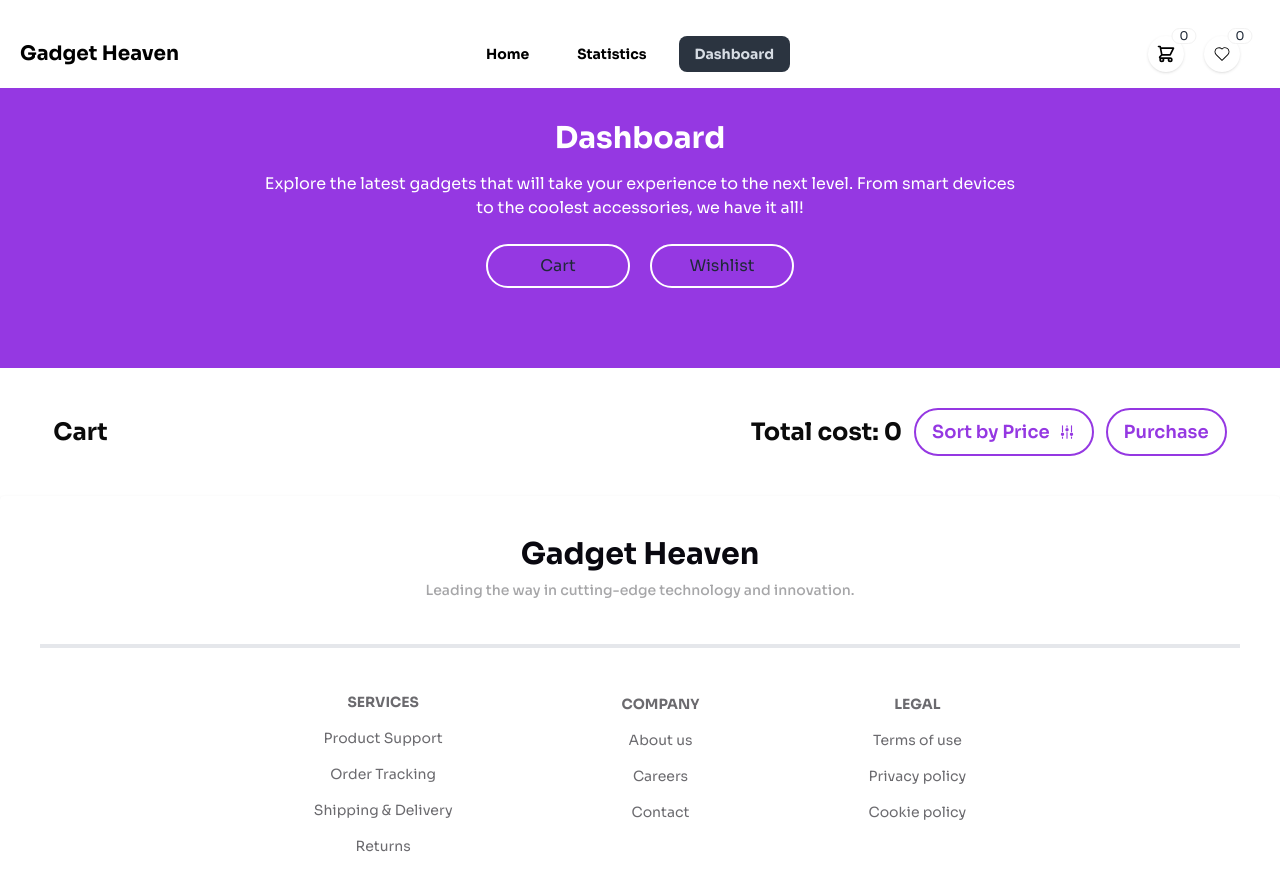
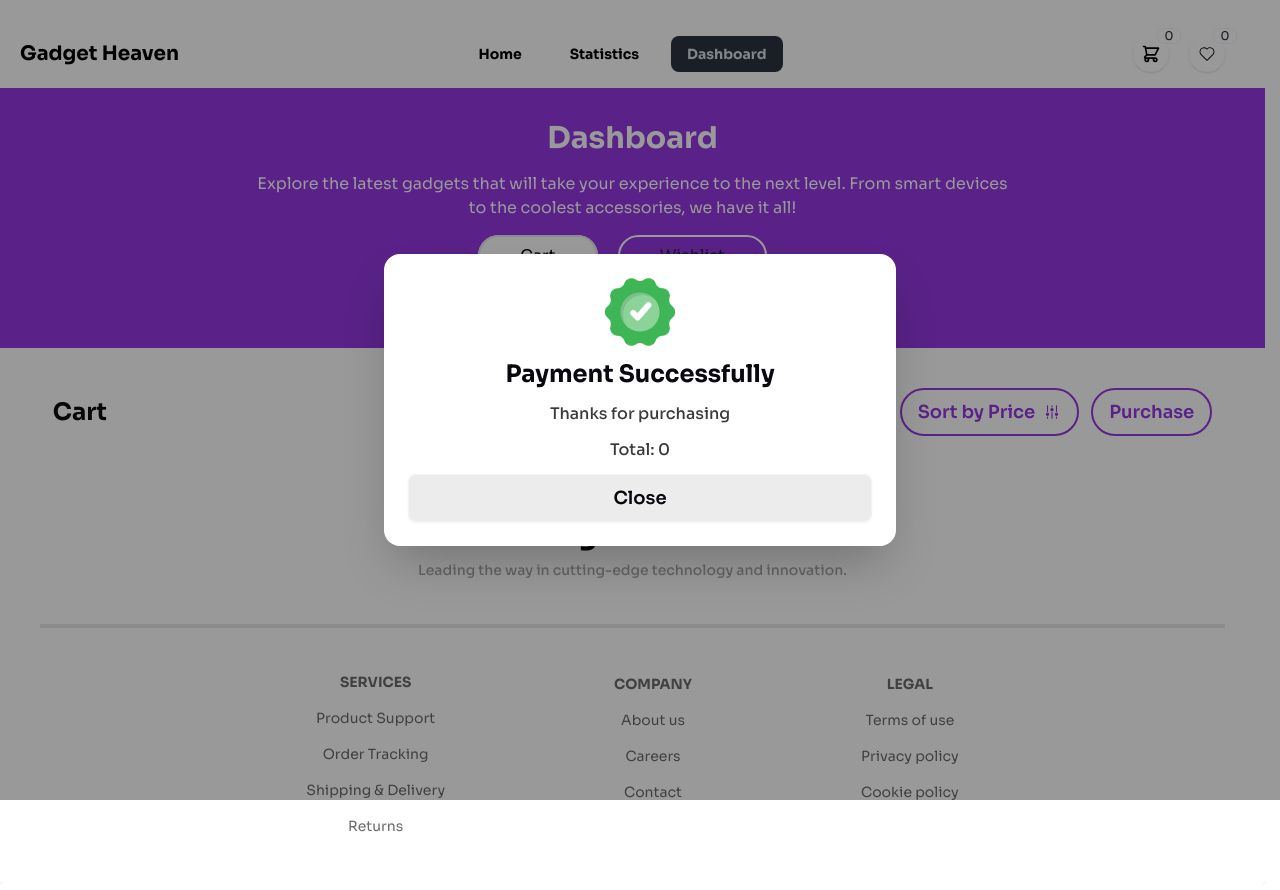
Before and after one commit to programming-hero-web-course-4/b10a8-gadget-heaven-sumonDev9, a React (Vite) app: page /dashboard/cart in a window 1280 px wide. Both pictures are taken after a click on the button "Purchase". Shown: the top 890 px of the page. Built offline with nearby package versions, Linux system fonts and the light colour scheme.

Commit message:
Remove item

```diff
--- a/package.json
+++ b/package.json
@@ -18,6 +18,7 @@
     "react-icons": "^5.3.0",
     "react-rating-stars-component": "^2.2.0",
     "react-router-dom": "^6.27.0",
+    "react-toastify": "^10.0.6",
     "sort-by": "^1.2.0"
   },
   "devDependencies": {
--- a/src/components/Cart.jsx
+++ b/src/components/Cart.jsx
@@ -1,50 +1,55 @@
 import { useEffect, useState } from "react";
-import { useLoaderData } from "react-router-dom";
-import { getformCart } from "../utilities/ProductStroe";
+import { useLoaderData, useNavigate } from "react-router-dom";
+import { getformCart, storeCartRemove } from "../utilities/ProductStroe";
 import { HiAdjustmentsVertical } from "react-icons/hi2";
 import CartList from "./CartList";
-
+import paymentImg from '../../src/assets/img/Group.png'
 const Cart = () => {
     const allcarts = useLoaderData();
-    const [cartList, setCartList] =useState([]);
+    const [cartList, setCartList] = useState([]);
     const [sort, setSort] = useState(allcarts);
     const [totalcost, setTotalcost] = useState([]);
-
-    useEffect( () => {
+    const navigate = useNavigate();
+    useEffect(() => {
         const storeCartlist = getformCart();
         const storeCartlistInt = storeCartlist.map(id => parseInt(id));
-         const cartLists = allcarts.filter(product => storeCartlistInt.includes(product.product_id))
+        const cartLists = allcarts.filter(product => storeCartlistInt.includes(product.product_id))
         setCartList(cartLists)
         setSort(cartLists)
 
         // total cost
-        const total = cartLists.reduce((sum, product) => sum  + product.price, 0)
+        const total = cartLists.reduce((sum, product) => sum + product.price, 0)
         setTotalcost(total)
 
     }, [allcarts]);
 
     // sort
-    const handleSort = (sortBy )=> {
-        if(sortBy === 'sortprice'){
+    const handleSort = (sortBy) => {
+        if (sortBy === 'sortprice') {
             const sortList = [...sort].sort((a, b) => b.price - a.price);
             setCartList(sortList)
         }
-        // purchase
-        // else if(sortBy === 'purchase'){
-
-        // }
     }
 
+
+    const handlePurchase = () =>{
+        document.getElementById('my_modal_1').showModal();
+        setCartList([]);
+        setTotalcost(0);
+        storeCartRemove();
+    }
     return (
+        <>
+
         <div className="">
             <div className="flex flex-col md:flex-row md:justify-between items-center">
                 <h1 className="text-textPrimary text-lg md:text-2xl font-bold">Cart</h1>
                 <div className="flex items-center justify-between gap-3">
                     <h2 className="text-textPrimary text-lg md:text-2xl font-bold">Total cost: {totalcost} </h2>
-                 <div className="flex flex-col md:flex-row gap-3">
-                 <button onClick={() => handleSort('sortprice')} className="md:btn-md btn-sm  rounded-full border-2 flex gap-2 items-center text-primary text-base md:text-lg font-semibold border-primary hover:bg-primary hover:text-white">Sort by Price <HiAdjustmentsVertical className=""/></button>
-                 <button onClick={() => handleSort('purchase')}  className="md:btn-md btn-sm rounded-full border-2 border-primary text-primary font-semibold text-base md:text-lg hover:bg-primary hover:text-white">Purchase</button>
-                 </div>
+                    <div className="flex flex-col md:flex-row gap-3">
+                        <button onClick={() => handleSort('sortprice')} className="md:btn-md btn-sm  rounded-full border-2 flex gap-2 items-center text-primary text-base md:text-lg font-semibold border-primary hover:bg-primary hover:text-white">Sort by Price <HiAdjustmentsVertical className="" /></button>
+                        <button  onClick={handlePurchase} className="md:btn-md btn-sm rounded-full border-2 border-primary text-primary font-semibold text-base md:text-lg hover:bg-primary hover:text-white">Purchase</button>
+                    </div>
                 </div>
             </div>
 
@@ -53,7 +58,27 @@ const Cart = () => {
                     cartList.map(carts => <CartList key={carts.product_id} carts={carts}></CartList>)
                 }
             </div>
+
+
+            {/* modal */}
+            {/* Open the modal using document.getElementById('ID').showModal() method */}
+            {/* <button className="btn" onClick={() => document.getElementById('my_modal_1').showModal()}>open modal</button> */}
+            <dialog id="my_modal_1" className="modal">
+                <div className="modal-box text-center space-y-3">
+                    <img src={paymentImg} className="mx-auto " alt="" />
+                    <h1 className="text-textsecondary font-bold text-2xl">Payment Successfully</h1>
+                    <p className="text-textsecondary opacity-80 font-medium">Thanks for purchasing</p>
+                    <p className="text-textsecondary opacity-80 font-medium"> Total: {totalcost}</p>
+                    <div className="modal-action">
+                        <form method="dialog" className="w-full">
+                            {/* if there is a button in form, it will close the modal */}
+                            <button onClick={() => navigate('/')} className="btn btn-block text-textsecondary font-semibold text-lg bg-[#ECECEC]">Close</button>
+                        </form>
+                    </div>
+                </div>
+            </dialog>
         </div>
+        </>
     );
 };
 
--- a/src/components/Navber.jsx
+++ b/src/components/Navber.jsx
@@ -1,10 +1,10 @@
 import { NavLink, useLocation } from "react-router-dom";
 import { CiHeart } from "react-icons/ci";
-// import { useContext } from "react";
-// import { CartContext } from "../contextApi/ContextApi";
+
+
 
 const Navber = () => {
-//   const { cart } = useContext(CartContext);
+
     const Links = <>
         <li><NavLink to='/' className='font-bold'>Home</NavLink></li>
         <li><NavLink to='/statistics' className='font-bold'>Statistics</NavLink></li>
--- a/src/layouts/MainlLayout.jsx
+++ b/src/layouts/MainlLayout.jsx
@@ -1,11 +1,13 @@
 import { Outlet } from "react-router-dom";
 import Navber from "../components/Navber";
 import Footer from "../components/Footer";
-
+import { ToastContainer } from 'react-toastify';
+import 'react-toastify/dist/ReactToastify.css';
 
 const MainlLayout = () => {
     return (
         <div>
+            <ToastContainer position="top-center" />
             {/* navbar */}
             <Navber></Navber>
             <div>
--- a/src/pages/Dashboard.jsx
+++ b/src/pages/Dashboard.jsx
@@ -14,8 +14,8 @@ const Dashboard = () => {
                     <p className="text-white max-w-3xl mx-auto mt-4">Explore the latest gadgets that will take your experience to the next level. From smart devices to the coolest accessories, we have it all!</p>
                 </div>
                 <div className="mt-6">
-                    <NavLink to='cart'><button className="w-36 py-2 border-2 border-white rounded-full mr-5 hover:bg-white hover:text-textsecondary">Cart</button></NavLink>
-                 <NavLink to='whislist'><button className="w-36 py-2 border-2 border-white rounded-full hover:bg-white hover:text-textsecondary">Wishlist</button></NavLink>
+                    <NavLink to='cart'  className={({isActive}) => `px-10 py-2 rounded-full mr-5 border-2 ${isActive ? 'bg-white text-textsecondary' : 'border-white hover:bg-white hover:text-textsecondary'}`}>Cart</NavLink>
+                 <NavLink to='whislist' className={({isActive}) => `px-10 py-2 rounded-full mr-5 border-2 ${isActive ? 'bg-white text-textsecondary' : 'border-white hover:bg-white hover:text-textsecondary'}`}>Wishlist</NavLink>
                 </div>
             </div>
 
--- a/src/pages/Home.jsx
+++ b/src/pages/Home.jsx
@@ -1,4 +1,4 @@
-import { Outlet, useLoaderData } from "react-router-dom";
+import { Outlet, ScrollRestoration, useLoaderData } from "react-router-dom";
 import Banner from "../components/Banner";
 import CategoriesSidebar from "../components/CategoriesSidebar";
 
@@ -9,6 +9,7 @@ const Home = () => {
     const categories = useLoaderData();
     return (
         <div>
+            <ScrollRestoration></ScrollRestoration>
             {/* banner */}
             <Banner></Banner>
             {/* Gadgets */}
--- a/src/pages/ProductsDetails.jsx
+++ b/src/pages/ProductsDetails.jsx
@@ -1,18 +1,24 @@
 import { ScrollRestoration, useLoaderData, useParams } from "react-router-dom";
 import ReactStars from "react-rating-stars-component";
-
-
 import { FaCartArrowDown } from "react-icons/fa";
 import { CiHeart } from "react-icons/ci";
-import { addToCart, addWishList } from "../utilities/ProductStroe";
-// import { useContext } from "react";
-// import { CartContext } from "../contextApi/ContextApi";
+import { addToCart, addWishList, getFromWish } from "../utilities/ProductStroe";
+
+import { useEffect, useState } from "react";
+
 const ProductsDetails = () => {
     const { id } = useParams();
     const productId = parseInt(id);
     const data = useLoaderData();
-    // const { setCart } = useContext(CartContext)
+    const [isDisableBtn, setIsisDisableBtn] = useState(false);
     const product = data.find(product => product.product_id === productId)
+
+    useEffect( () => {
+        const disabledbtn = getFromWish();
+        const isExist = disabledbtn.includes(product);
+        setIsisDisableBtn(isExist)
+
+    },[product])
 
     const ratingChanged = (newRating) => {
         console.log(newRating);
@@ -22,12 +28,13 @@ const ProductsDetails = () => {
     const handlecart = (id) => {
             // const cartData = addToCart('cart',id);
             // setCart(cartData);
+            addToCart(id);
 
-            addToCart(id)
     }
 
     const handlewish = (product) => {
         addWishList(product);
+        setIsisDisableBtn(true);
     }
     return (
         <>
@@ -74,8 +81,8 @@ const ProductsDetails = () => {
                         <p className="px-3 py-2 bg-[#ECECEC] text-textsecondary opacity-80 rounded-xl">{rating}</p>
                     </div>
                     <div className="flex gap-5">
-                        <button onClick={() => handlecart(product_id)} className="flex items-center gap-2 bg-primary text-white px-3 py-2 rounded-full">Add To Card <FaCartArrowDown /></button>
-                        <button onClick={() => handlewish(product_id)} className="p-2 rounded-full shadow"> <CiHeart className="text-xl text-textsecondary" /></button>
+                        <button  onClick={() => handlecart(product_id)} className="flex items-center gap-2 bg-primary text-white px-3 py-2 rounded-full">Add To Card <FaCartArrowDown /></button>
+                        <button disabled={isDisableBtn}  onClick={() => handlewish(product_id)} className="p-2 rounded-full shadow"> <CiHeart className="text-xl text-textsecondary" /></button>
                     </div>
                 </div>
             </div>
--- a/src/utilities/ProductStroe.js
+++ b/src/utilities/ProductStroe.js
@@ -1,3 +1,5 @@
+import { toast } from "react-toastify";
+
 const getformCart = () => {
     const storeCartstr = localStorage.getItem('cart-store');
     if(storeCartstr){
@@ -11,13 +13,23 @@ const getformCart = () => {
 const addToCart = (id) => {
     const storeCartList = getformCart();
     if(storeCartList.includes(id)){
-        alert(id, 'already ache')
+        toast.error("This item is already in your cart!");
     }
     else{
         storeCartList.push(id);
-        const storeCart = JSON.stringify(storeCartList);
-        localStorage.setItem('cart-store',storeCart);
+        // const storeCart = JSON.stringify(storeCartList);
+        // localStorage.setItem('cart-store',storeCart);
+        localStorage.setItem('cart-store', JSON.stringify(storeCartList))
+        toast.success("Item added to cart successfully!");
     }
+}
+
+// delete
+const storeCartRemove = (id) => {
+    const storeCartList = getformCart();
+    const remining = storeCartList.filter(product => product.product_id !== id);
+     localStorage.setItem('cart-store', JSON.stringify(remining))
+
 }
 
 // wishList
@@ -34,13 +46,13 @@ const getFromWish = () => {
 const addWishList = (product) => {
     const storeWishLish =getFromWish();
     if(storeWishLish.includes(product)){
-        alert('ache')
+     toast.error("This item is already in your wishlist!");
     }
     else{
         storeWishLish.push(product);
         const storeWish = JSON.stringify(storeWishLish)
         localStorage.setItem('wishLish', storeWish)
+        toast.success("Item added to wishlist successfully!");
     }
-
 }
-export {getformCart, addToCart, getFromWish, addWishList}
+export {getformCart, addToCart, storeCartRemove, getFromWish, addWishList}
```
Also changed, not shown: 1 other file (tests, documents, lock files or other folders).
